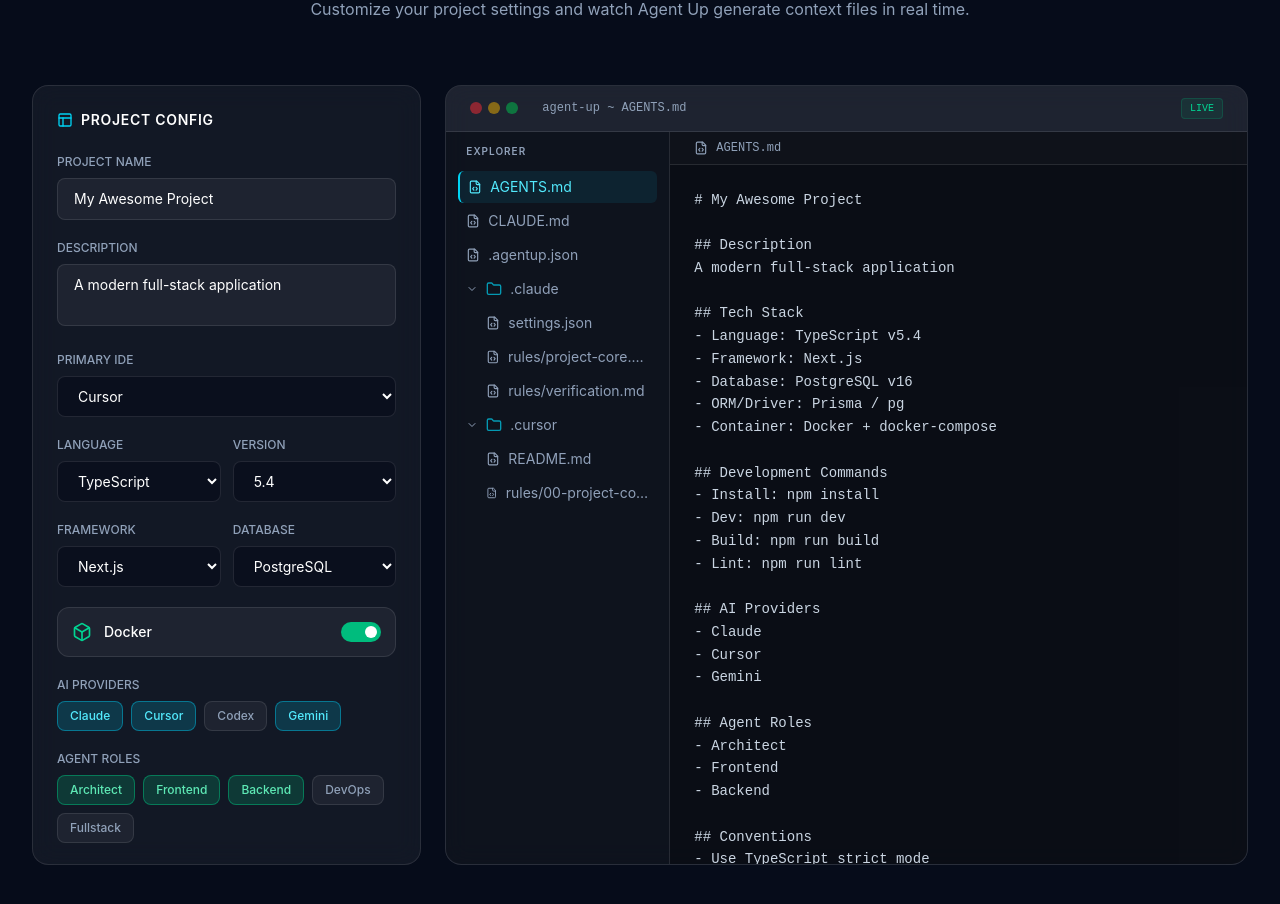
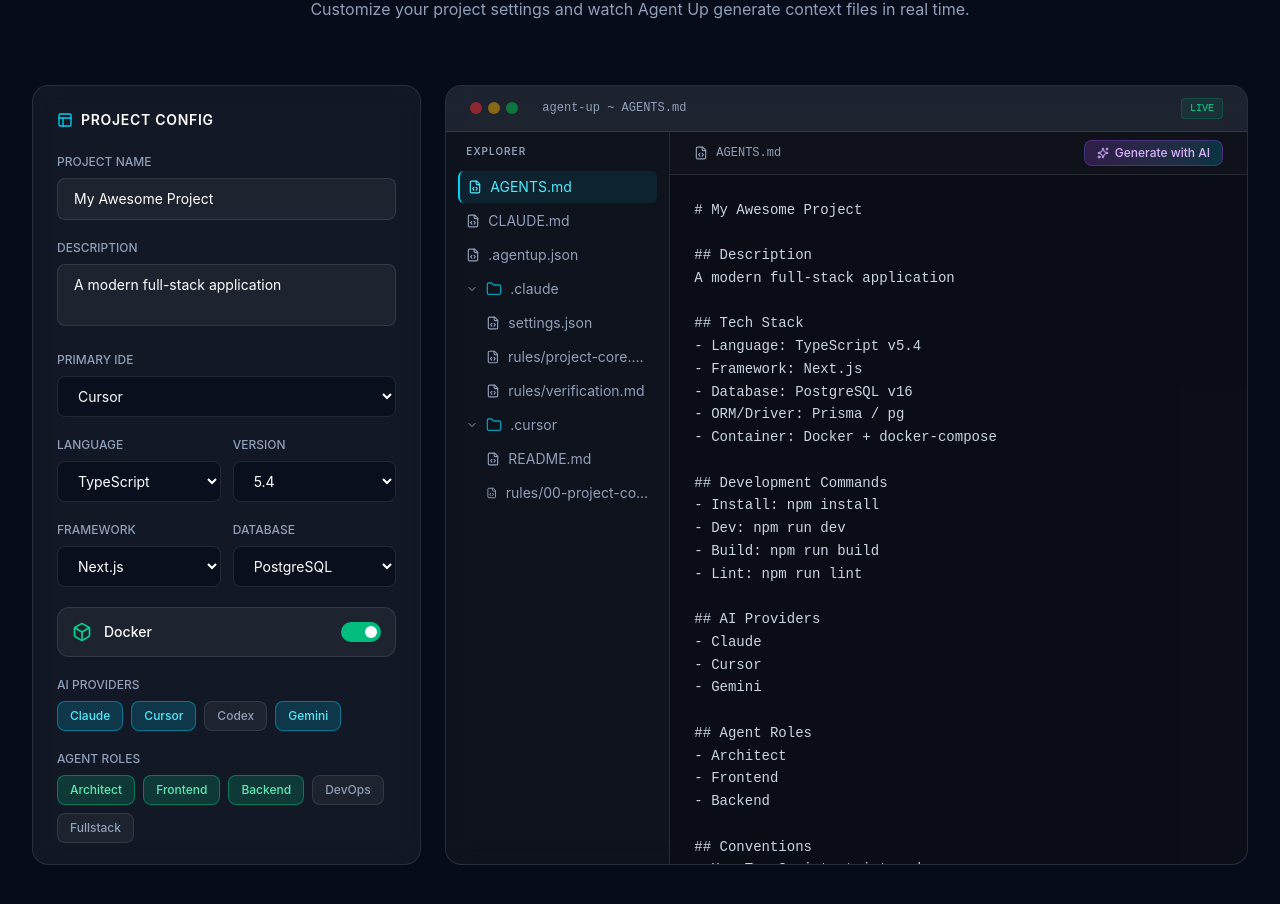
Before and after one commit to SanakulovDev/AgentUp-cli-Web, a React (Vite) app: page / in a window 1280 px wide. Shown: the part 1450-2354 px from the top of the page. Built offline with nearby package versions, Linux system fonts and the light colour scheme.

Commit message:
feat: Integrate AI content generation feature with GROQ API, enhancing file preview capabilities and user interaction.

```diff
--- a/src/BelowFold.tsx
+++ b/src/BelowFold.tsx
@@ -1,4 +1,4 @@
-import { useState, useEffect } from 'react';
+import { useState, useEffect, useCallback } from 'react';
 import { motion, AnimatePresence } from 'motion/react';
 import {
   Layout,
@@ -20,7 +20,8 @@ import {
   Globe,
   Cpu,
   Shield,
-  Rocket
+  Rocket,
+  Loader2
 } from 'lucide-react';
 import { cn } from './lib/utils';
 
@@ -91,6 +92,57 @@ export const InteractivePreview = () => {
 
   const [selectedFile, setSelectedFile] = useState('AGENTS.md');
   const [expandedFolders, setExpandedFolders] = useState<Record<string, boolean>>({ '.claude': true, '.cursor': true });
+  const [aiContent, setAiContent] = useState<Record<string, string>>({});
+  const [aiLoading, setAiLoading] = useState(false);
+
+  const generateWithAI = useCallback(async () => {
+    const apiKey = process.env.GROQ_API_KEY;
+    if (!apiKey) return;
+
+    setAiLoading(true);
+    try {
+      const res = await fetch('https://api.groq.com/openai/v1/chat/completions', {
+        method: 'POST',
+        headers: {
+          'Content-Type': 'application/json',
+          'Authorization': `Bearer ${apiKey}`
+        },
+        body: JSON.stringify({
+          model: 'llama-3.3-70b-versatile',
+          messages: [
+            {
+              role: 'system',
+              content: `You are an expert at generating AI coding agent configuration files. Generate the content for a "${selectedFile}" file based on the project configuration provided. Output ONLY the file content, no explanations or markdown code blocks. Make it professional, detailed, and production-ready.`
+            },
+            {
+              role: 'user',
+              content: `Generate the "${selectedFile}" file for this project:
+- Project: ${config.projectName}
+- Description: ${config.description}
+- Language: ${config.language} v${config.version}
+- Framework: ${config.framework}
+- Database: ${config.database} v${config.dbVersion}
+- Docker: ${config.docker ? 'enabled' : 'disabled'}
+- IDE: ${config.ide}
+- AI Providers: ${config.providers.join(', ')}
+- Agent Roles: ${config.roles.join(', ')}`
+            }
+          ],
+          temperature: 0.7,
+          max_tokens: 2048
+        })
+      });
+
+      if (!res.ok) throw new Error('API request failed');
+      const data = await res.json();
+      const content = data.choices?.[0]?.message?.content || '';
+      setAiContent(prev => ({ ...prev, [selectedFile]: content }));
+    } catch {
+      // silently fail, user can retry
+    } finally {
+      setAiLoading(false);
+    }
+  }, [selectedFile, config]);
 
   const toggleProvider = (p: string) => {
     setConfig(prev => ({
@@ -593,9 +645,26 @@ Database: ${config.database} v${config.dbVersion}${config.docker ? '\nDocker: en
 
               {/* Code Preview */}
               <div className="flex-1 bg-black/40 overflow-y-auto">
-                <div className="flex items-center gap-2 px-6 py-2 border-b border-white/10 bg-white/[0.02]">
-                  <FileCode className="w-3.5 h-3.5 text-slate-400" />
-                  <span className="text-xs font-mono text-slate-400">{selectedFile}</span>
+                <div className="flex items-center justify-between px-6 py-2 border-b border-white/10 bg-white/[0.02]">
+                  <div className="flex items-center gap-2">
+                    <FileCode className="w-3.5 h-3.5 text-slate-400" />
+                    <span className="text-xs font-mono text-slate-400">{selectedFile}</span>
+                    {aiContent[selectedFile] && (
+                      <span className="text-[10px] font-mono px-1.5 py-0.5 rounded bg-purple-500/10 text-purple-400 border border-purple-500/20">AI</span>
+                    )}
+                  </div>
+                  <button
+                    onClick={generateWithAI}
+                    disabled={aiLoading}
+                    className="flex items-center gap-1.5 px-3 py-1 rounded-lg text-xs font-medium bg-gradient-to-r from-purple-500/20 to-cyan-500/20 border border-purple-500/30 text-purple-300 hover:from-purple-500/30 hover:to-cyan-500/30 transition-all disabled:opacity-50"
+                  >
+                    {aiLoading ? (
+                      <Loader2 className="w-3 h-3 animate-spin" />
+                    ) : (
+                      <Sparkles className="w-3 h-3" />
+                    )}
+                    {aiLoading ? 'Generating...' : 'Generate with AI'}
+                  </button>
                 </div>
                 <div className="p-6 font-mono text-sm">
                   <AnimatePresence mode="wait">
@@ -607,7 +676,7 @@ Database: ${config.database} v${config.dbVersion}${config.docker ? '\nDocker: en
                       transition={{ duration: 0.2 }}
                     >
                       <pre className="text-slate-300 whitespace-pre-wrap leading-relaxed">
-                        {getFileContent(selectedFile)}
+                        {aiContent[selectedFile] || getFileContent(selectedFile)}
                       </pre>
                     </motion.div>
                   </AnimatePresence>
--- a/vite.config.ts
+++ b/vite.config.ts
@@ -9,6 +9,7 @@ export default defineConfig(({mode}) => {
     plugins: [react(), tailwindcss()],
     define: {
       'process.env.GEMINI_API_KEY': JSON.stringify(env.GEMINI_API_KEY),
+      'process.env.GROQ_API_KEY': JSON.stringify(env.GROQ_API_KEY),
     },
     resolve: {
       alias: {
```
